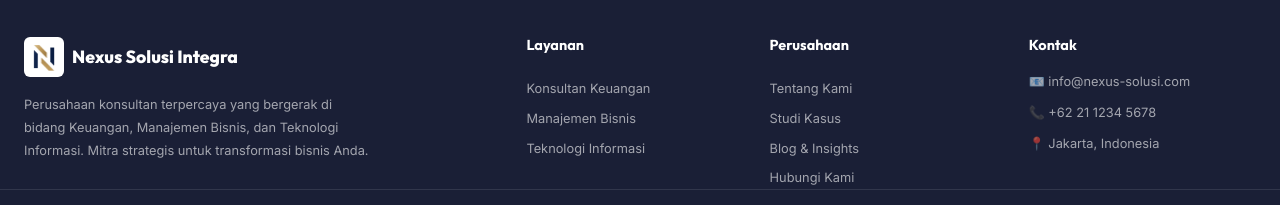
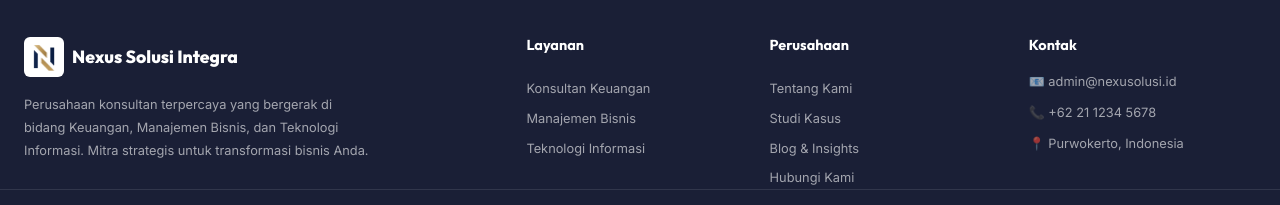
Before and after one commit to imammeze/nexus-solusi-integra, a Next.js app in the folder apps/frontend/: page / in a window 1280 px wide. Shown: the part 3960-4165 px from the top of the page. Built offline with nearby package versions, Linux system fonts and the light colour scheme; no server answers.

Commit message:
feat: update contact information in Footer component

```diff
--- a/apps/frontend/src/components/layout/Footer.tsx
+++ b/apps/frontend/src/components/layout/Footer.tsx
@@ -58,9 +58,9 @@ export function Footer() {
         {/* Contact info */}
         <div className={styles.contactCol}>
           <h4 className={styles.columnTitle}>Kontak</h4>
-          <p className={styles.contactItem}>📧 info@nexus-solusi.com</p>
+          <p className={styles.contactItem}>📧 admin@nexusolusi.id</p>
           <p className={styles.contactItem}>📞 +62 21 1234 5678</p>
-          <p className={styles.contactItem}>📍 Jakarta, Indonesia</p>
+          <p className={styles.contactItem}>📍 Purwokerto, Indonesia</p>
         </div>
       </div>
 
```
